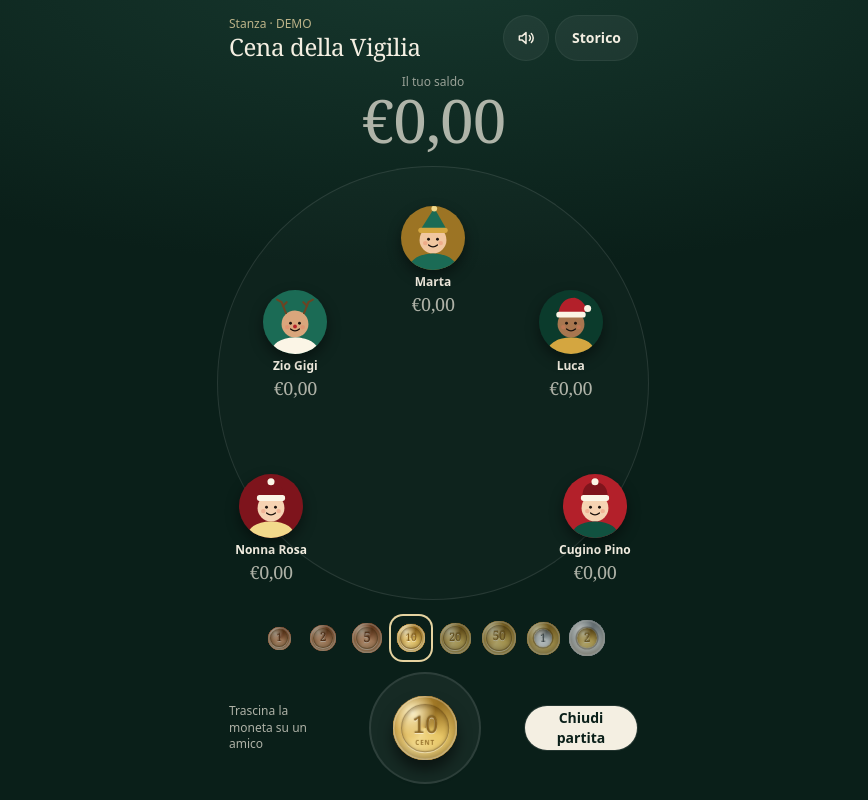
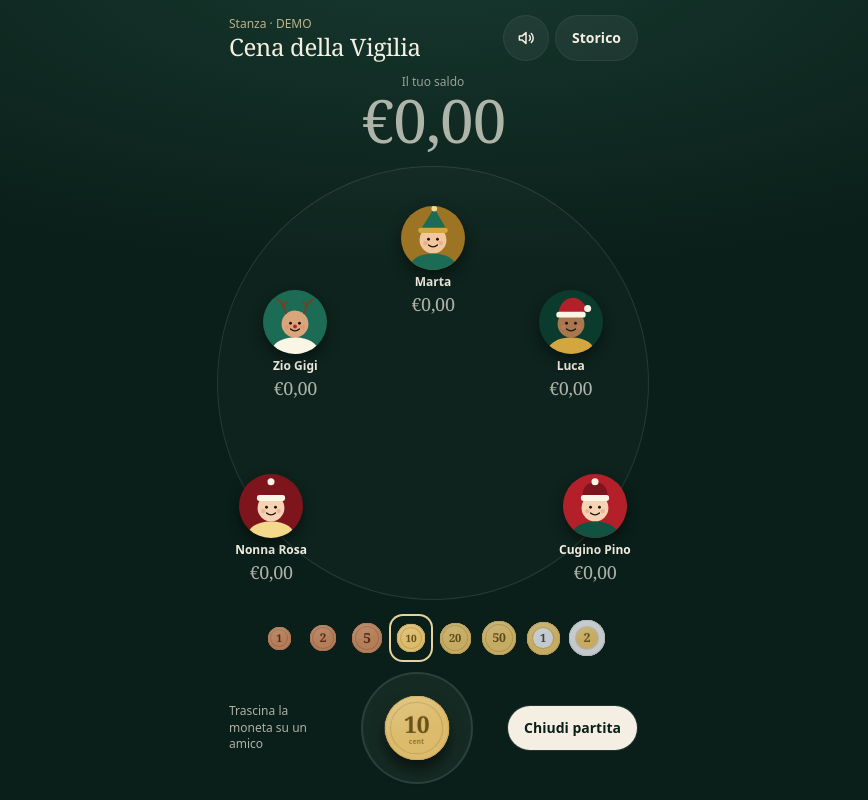
Before and after one commit to DavideOdd/tossy, a Next.js app: page /table in a window 1280 px wide. Shown: the whole page, without its empty margins (207-1075 px from the left). Built offline with nearby package versions, Linux system fonts and the light colour scheme.

Commit message:
style: flat minimal euro coins
Co-Authored-By: Claude Sonnet 5.5 <noreply@anthropic.com>
Claude-Session: https://claude.ai/code/session_01So5tFjVgXc92KWn9VHvtRw

```diff
--- a/src/components/coin/Coin.tsx
+++ b/src/components/coin/Coin.tsx
@@ -3,13 +3,13 @@ import { motion, type MotionValue } from "framer-motion";
 import { MAX_COIN_MM, denomOf, type CoinKind } from "@/lib/money";
 
 type Rot = MotionValue<number> | number;
-type Metal = { rim: string; ink: string; edge: [string, string]; hi: string };
+type Metal = { fill: string; ink: string; edge: string };
 
-const conic = (...c: string[]) => `conic-gradient(from 210deg, ${c.join(",")})`;
+// Flat, matte metals: one tone per metal, a darker edge for thickness.
 const METALS: Record<"copper" | "nordic" | "silver", Metal> = {
-  copper: { rim: conic("#f4bb92", "#cf7e4c", "#8f4a26", "#e6a478", "#f4bb92"), ink: "#6b3416", edge: ["#a85c32", "#8f4a26"], hi: "#ffe6d2" },
-  nordic: { rim: conic("#f2d98b", "#d4a640", "#9c7424", "#e9c868", "#f2d98b"), ink: "#8a6420", edge: ["#a67c2a", "#8a6420"], hi: "#fff6cf" },
-  silver: { rim: conic("#f8fafc", "#c3c9d0", "#8d949c", "#e9edf1", "#f8fafc"), ink: "#4f565e", edge: ["#9aa1a9", "#7d848c"], hi: "#ffffff" },
+  copper: { fill: "#c98a62", ink: "#5b2f17", edge: "#a96d49" },
+  nordic: { fill: "#dcbc6c", ink: "#66501a", edge: "#b99a50" },
+  silver: { fill: "#d9dde1", ink: "#3d444b", edge: "#aeb4ba" },
 };
 const KINDS: Record<CoinKind, { outer: keyof typeof METALS; inner?: keyof typeof METALS }> = {
   copper: { outer: "copper" },
@@ -17,7 +17,7 @@ const KINDS: Record<CoinKind, { outer: keyof typeof METALS; inner?: keyof typeof
   bi1: { outer: "nordic", inner: "silver" },
   bi2: { outer: "silver", inner: "nordic" },
 };
-const EDGE_LAYERS = 7;
+const EDGE_LAYERS = 5;
 
 function Face({ cents, d, back }: { cents: number; d: number; back?: boolean }) {
   const den = denomOf(cents);
@@ -26,7 +26,7 @@ function Face({ cents, d, back }: { cents: number; d: number; back?: boolean })
   const inner = k.inner ? METALS[k.inner] : null;
   const half = Math.max(2, d * 0.04);
   const ink = (inner ?? m).ink;
-  const num = den.label.length > 1 ? 0.36 : 0.46;
+  const big = den.label.length > 1 ? 0.36 : 0.46;
   return (
     <div
       style={{
@@ -35,53 +35,25 @@ function Face({ cents, d, back }: { cents: number; d: number; back?: boolean })
         borderRadius: "50%",
         backfaceVisibility: "hidden",
         transform: back ? `rotateY(180deg) translateZ(${half + 0.5}px)` : `translateZ(${half + 0.5}px)`,
-        background: `radial-gradient(circle at 30% 26%, ${m.hi} 0%, transparent 36%), ${m.rim}`,
-        boxShadow: "inset 0 0 0 1.5px rgba(255,255,255,.3), inset 0 -4px 8px rgba(60,35,0,.45)",
+        background: `linear-gradient(160deg, rgba(255,255,255,.18), rgba(255,255,255,0) 55%), ${m.fill}`,
+        boxShadow: `inset 0 0 0 ${Math.max(1, d * 0.012)}px rgba(0,0,0,.08)`,
       }}
     >
-      <div
-        className="absolute inset-0 rounded-full"
-        style={{
-          background: "repeating-conic-gradient(rgba(60,40,10,.3) 0 2deg, transparent 2deg 5deg)",
-          WebkitMask: "radial-gradient(circle, transparent 87%, #000 88%)",
-          mask: "radial-gradient(circle, transparent 87%, #000 88%)",
-        }}
-      />
       {inner ? (
-        <div
-          className="absolute rounded-full"
-          style={{
-            inset: "22%",
-            background: `radial-gradient(circle at 30% 26%, ${inner.hi} 0%, transparent 40%), ${inner.rim}`,
-            boxShadow: "inset 0 2px 4px rgba(60,35,0,.5), 0 0 0 1.5px rgba(60,35,0,.35), 0 1px 0 rgba(255,255,255,.5)",
-          }}
-        />
+        <div className="absolute rounded-full" style={{ inset: "20%", background: `linear-gradient(160deg, rgba(255,255,255,.18), rgba(255,255,255,0) 55%), ${inner.fill}`, boxShadow: "0 0 0 1px rgba(0,0,0,.1)" }} />
       ) : (
-        <div
-          className="absolute rounded-full"
-          style={{ inset: "12%", border: "1.5px solid rgba(60,35,0,.4)", boxShadow: "inset 0 2px 4px rgba(60,35,0,.35), 0 1px 0 rgba(255,255,255,.45)" }}
-        />
+        <div className="absolute rounded-full" style={{ inset: "9%", border: `1px solid ${m.ink}`, opacity: 0.22 }} />
       )}
-      <div className="font-display absolute inset-0 grid place-items-center text-center font-semibold leading-none" style={{ color: ink }}>
-        <span
-          style={{
-            fontSize: d * (inner ? 0.34 : num),
-            transform: inner ? undefined : `translateY(${-d * 0.05}px)`,
-            textShadow: "0 1px 0 rgba(255,255,255,.55), 0 -1px 1px rgba(40,25,0,.4)",
-          }}
-        >
+      <div className="font-display absolute inset-0 grid place-items-center text-center leading-none" style={{ color: ink }}>
+        <span style={{ fontSize: d * (inner ? 0.34 : big), fontWeight: 600, transform: inner || back || d <= 40 ? undefined : `translateY(${-d * 0.05}px)` }}>
           {back ? "T" : den.label}
         </span>
       </div>
       {!inner && !back && d > 40 && (
-        <span
-          className="absolute inset-x-0 text-center font-bold tracking-[0.12em]"
-          style={{ bottom: "20%", fontSize: Math.max(5, d * 0.1), color: ink, opacity: 0.85 }}
-        >
-          {den.unit}
+        <span className="absolute inset-x-0 text-center font-semibold" style={{ bottom: "21%", fontSize: Math.max(5, d * 0.1), color: ink, opacity: 0.7, letterSpacing: "0.04em" }}>
+          {den.unit.toLowerCase()}
         </span>
       )}
-      <div className="coin-shine absolute inset-0 rounded-full" />
     </div>
   );
 }
@@ -102,7 +74,7 @@ export function Coin({ cents, size = 84, rotateX = 0, rotateY = 0 }: { cents: nu
               position: "absolute",
               inset: 0,
               borderRadius: "50%",
-              background: edge[i % 2],
+              background: edge,
               transform: `translateZ(${-half + (i * 2 * half) / (EDGE_LAYERS - 1)}px)`,
             }}
           />
--- a/src/components/coin/HeroCoin.tsx
+++ b/src/components/coin/HeroCoin.tsx
@@ -19,7 +19,7 @@ export function HeroCoin() {
     <motion.div
       animate={{ y: [0, -10, 0] }}
       transition={{ duration: 4, repeat: Infinity, ease: "easeInOut" }}
-      style={{ filter: "drop-shadow(0 22px 18px rgba(0,0,0,.55))" }}
+      style={{ filter: "drop-shadow(0 18px 14px rgba(0,0,0,.4))" }}
     >
       <Coin cents={200} size={190} rotateX={rotX} rotateY={rotY} />
     </motion.div>
--- a/src/components/table/TableView.tsx
+++ b/src/components/table/TableView.tsx
@@ -192,7 +192,7 @@ export function TableView({
       <footer className="px-5 pb-[calc(1rem+env(safe-area-inset-bottom))]">
         <div className="-mx-2 mb-3 flex justify-center gap-1" role="radiogroup" aria-label="Scegli la moneta">
           {DENOMS.map((d) => (
-            <button key={d.cents} role="radio" aria-checked={amount === d.cents} aria-label={fmtCoin(d.cents)} onClick={() => setAmount(d.cents)} className={`grid h-11 w-10 place-items-center rounded-xl transition ${amount === d.cents ? "bg-felt-900 ring-2 ring-gold-300" : "opacity-70 active:scale-95"}`}>
+            <button key={d.cents} role="radio" aria-checked={amount === d.cents} aria-label={fmtCoin(d.cents)} onClick={() => setAmount(d.cents)} className={`grid h-11 w-10 place-items-center rounded-xl transition ${amount === d.cents ? "bg-felt-900 ring-2 ring-gold-300" : "opacity-90 active:scale-95"}`}>
               <Coin cents={d.cents} size={36} />
             </button>
           ))}
@@ -217,15 +217,15 @@ export function TableView({
             </motion.div>
           </div>
           {playing && canClose ? (
-            <button onClick={() => setSheet("settle")} className="min-h-11 w-28 rounded-full bg-cream-50 text-felt-900 px-3 text-sm font-semibold ring-1 ring-white/10 active:scale-95">
+            <button onClick={() => setSheet("settle")} className="min-h-11 whitespace-nowrap rounded-full bg-cream-50 px-4 text-sm font-semibold text-felt-900 ring-1 ring-white/10 active:scale-95">
               Chiudi partita
             </button>
           ) : !playing ? (
-            <button onClick={() => setSheet("settle")} className="min-h-11 w-28 rounded-full bg-cream-50 text-felt-900 px-3 text-sm font-semibold ring-1 ring-white/10 active:scale-95">
+            <button onClick={() => setSheet("settle")} className="min-h-11 whitespace-nowrap rounded-full bg-cream-50 px-4 text-sm font-semibold text-felt-900 ring-1 ring-white/10 active:scale-95">
               Vedi pagamenti
             </button>
           ) : (
-            <span className="w-28" />
+            <span className="w-24" />
           )}
         </div>
       </footer>
```
Also changed, not shown: 1 other file (tests, documents, lock files or other folders).
